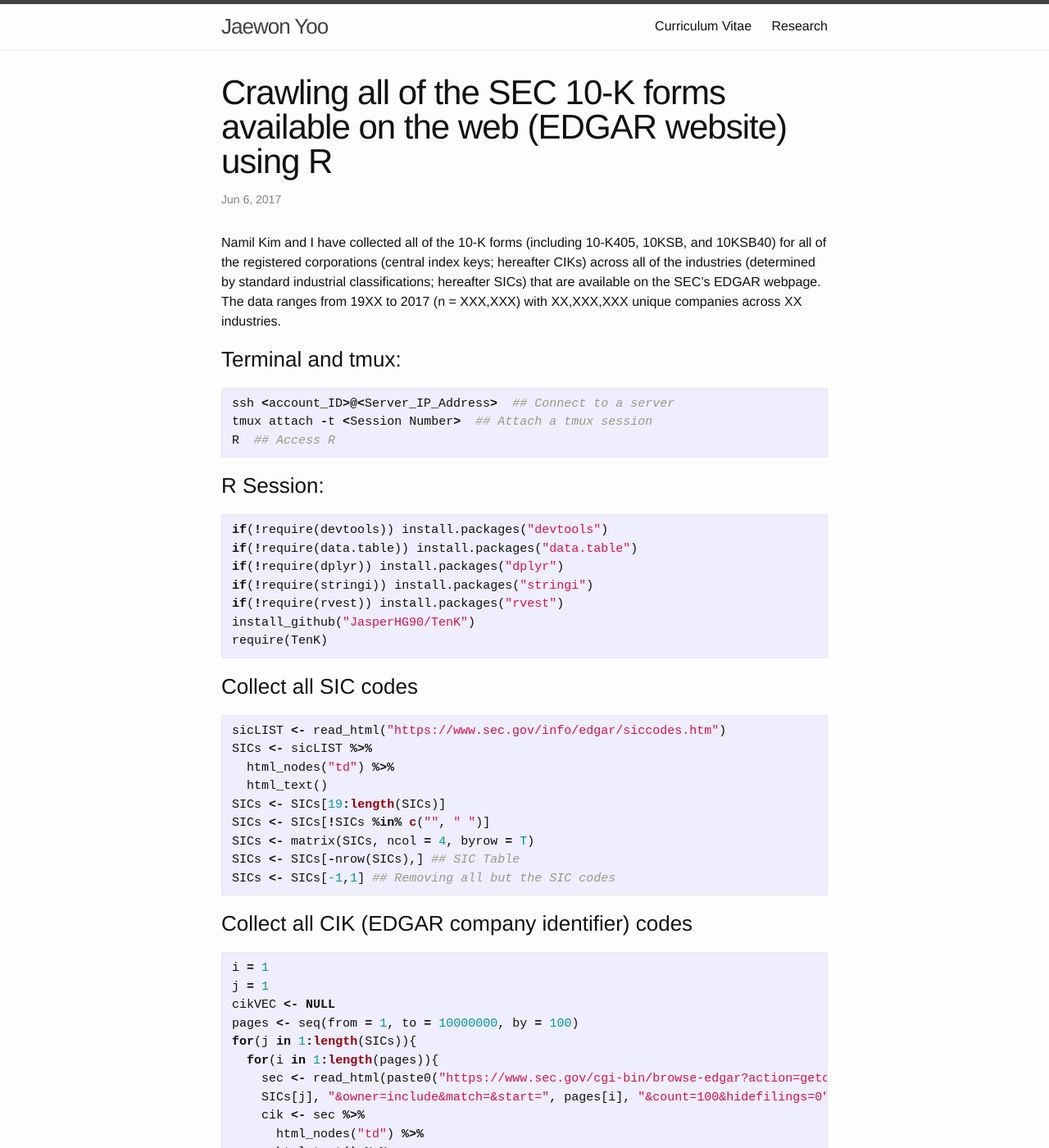
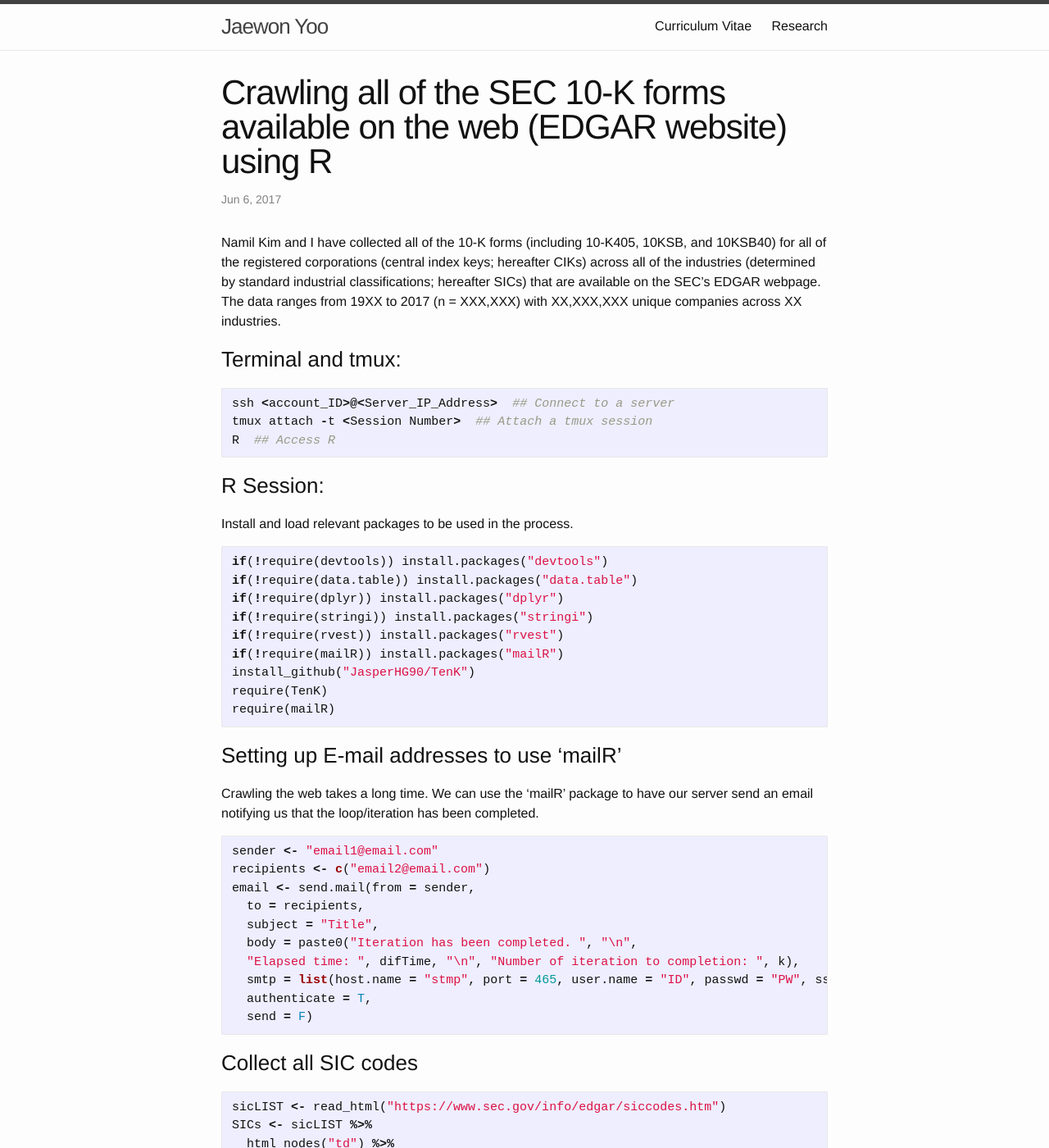
Before and after one commit to j1yoo/j1yoo.github.io, a Jekyll site: the page built from _posts/2017-06-06-Crawling-SEC-10k.md, in a window 1280 px wide and 1400 px high. Shown: the whole window at 82% size. Built offline with Jekyll 4.4.1, drawn with Linux system fonts in a browser that asks for light colours.

Commit message:
Update 2017-06-06-Crawling-SEC-10k.md

````diff
--- a/_posts/2017-06-06-Crawling-SEC-10k.md
+++ b/_posts/2017-06-06-Crawling-SEC-10k.md
@@ -14,14 +14,32 @@ R  ## Access R
 ```
 
 ### R Session:
+Install and load relevant packages to be used in the process.
 ```r
 if(!require(devtools)) install.packages("devtools")
 if(!require(data.table)) install.packages("data.table")
 if(!require(dplyr)) install.packages("dplyr")
 if(!require(stringi)) install.packages("stringi")
 if(!require(rvest)) install.packages("rvest")
+if(!require(mailR)) install.packages("mailR")
 install_github("JasperHG90/TenK")
 require(TenK)
+require(mailR)
+```
+
+### Setting up E-mail addresses to use 'mailR'
+Crawling the web takes a long time. We can use the 'mailR' package to have our server send an email notifying us that the loop/iteration has been completed.
+```r
+sender <- "email1@email.com"
+recipients <- c("email2@email.com")
+email <- send.mail(from = sender,
+  to = recipients,
+  subject = "Title",
+  body = paste0("Iteration has been completed. ", "\n",
+  "Elapsed time: ", difTime, "\n", "Number of iteration to completion: ", k),
+  smtp = list(host.name = "stmp", port = 465, user.name = "ID", passwd = "PW", ssl = T),
+  authenticate = T,
+  send = F)
 ```
 
 ### Collect all SIC codes
````
